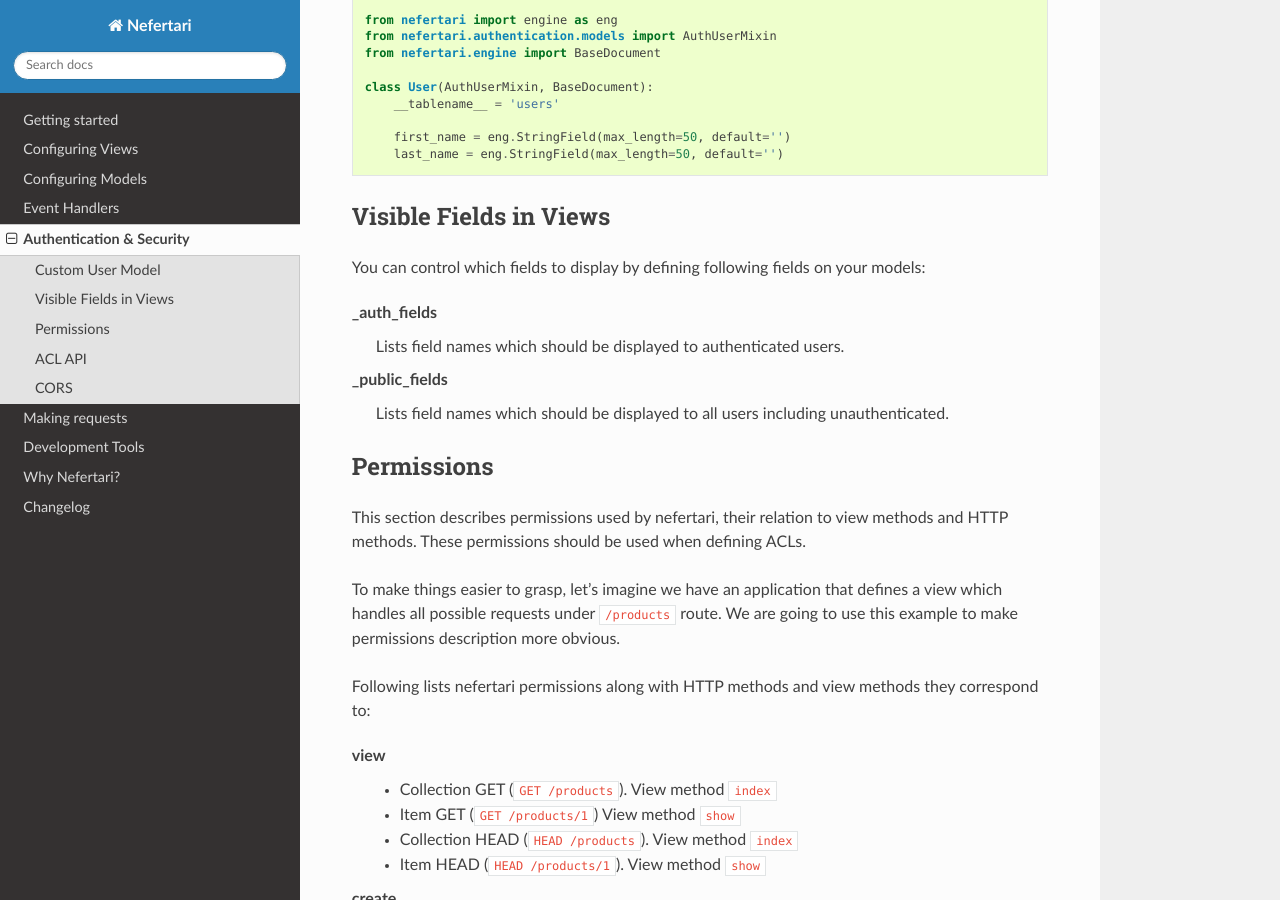
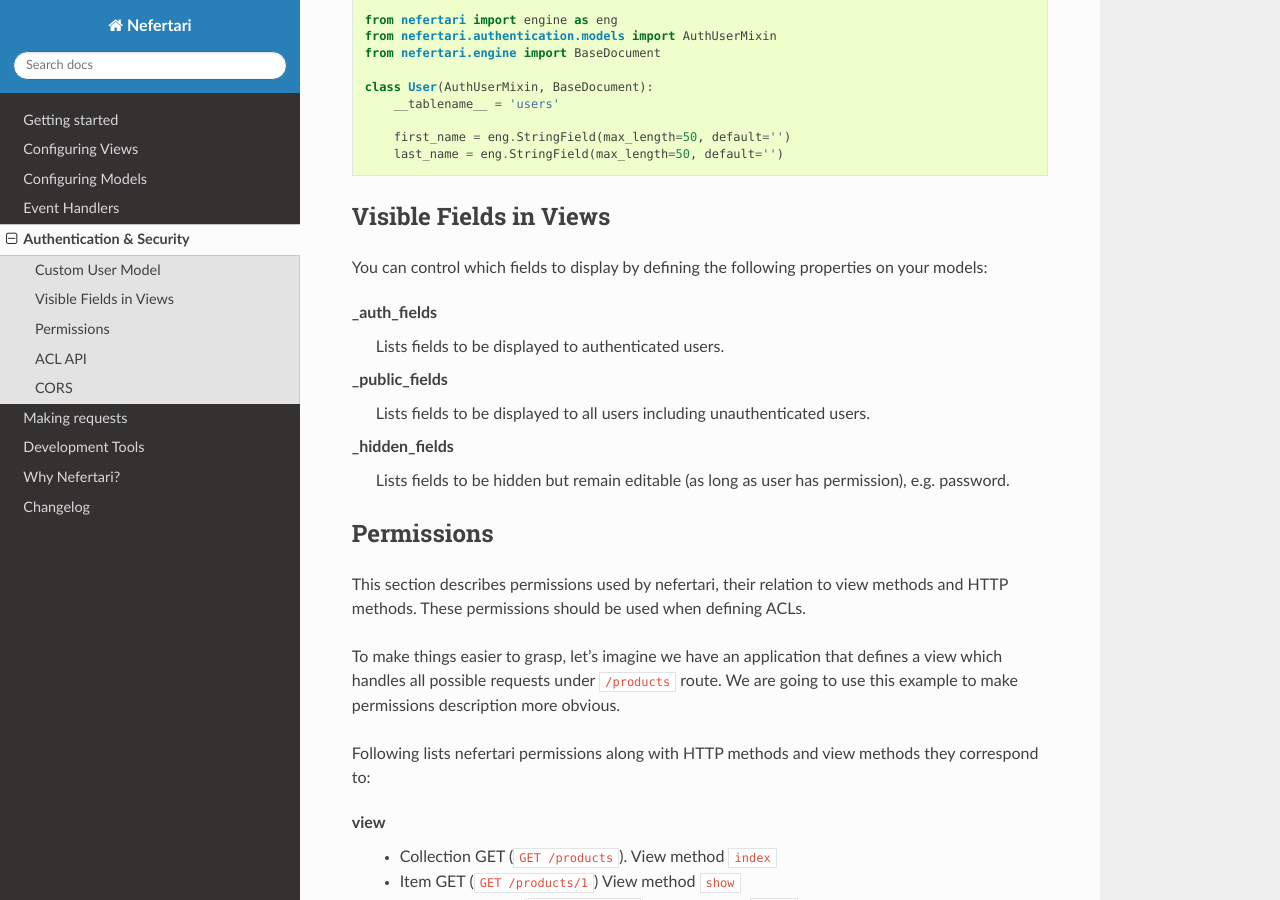
Before and after one commit to ramses-tech/nefertari, a Sphinx documentation site: the page built from docs/source/auth.rst, in a window 1280 px wide and 900 px high, scrolled down 477 px. Built offline with Sphinx 7.4.7 and the Read the Docs theme 2.0.0, drawn with Linux system fonts in a browser that asks for light colours.

Commit message:
added _hidden_fields to doc

```diff
--- a/docs/source/auth.rst
+++ b/docs/source/auth.rst
@@ -31,13 +31,16 @@
 Visible Fields in Views
 -----------------------
 
-You can control which fields to display by defining following fields on your models:
+You can control which fields to display by defining the following properties on your models:
 
 **_auth_fields**
-    Lists field names which should be displayed to authenticated users.
+    Lists fields to be displayed to authenticated users.
 
 **_public_fields**
-    Lists field names which should be displayed to all users including unauthenticated.
+    Lists fields to be displayed to all users including unauthenticated users.
+
+**_hidden_fields**
+    Lists fields to be hidden but remain editable (as long as user has permission), e.g. password.
 
 
 Permissions
--- a/docs/source/changelog.rst
+++ b/docs/source/changelog.rst
@@ -6,7 +6,7 @@
 * :feature:`-` Refactored event system: added CRUD-based event handlers, removed field processors
 * :feature:`-` Removed unnecessary extra '__confirmation' parameter from PATCH/PUT/DELETE collection requests
 * :feature:`-` Nested relationships are now indexed in bulk in ElasticSearch
-* :feature:`-` Added the ability to hide fields from responses by listing them in the '_hidden_fields' model attribute
+* :feature:`-` Added '_hidden_fields' model attribute to hide fields while remaining editable (e.g. password)
 * :bug:`- major` Fixed a bug causing polymorchic collections to always return 403
 * :bug:`- major` ??? Fixed a bug with nested relationships not respecting '_auth_fields'
 
--- a/docs/source/models.rst
+++ b/docs/source/models.rst
@@ -63,8 +63,8 @@
 
 Both database engines used by Nefertari implement a "Wrapper API" for developers who use Nefertari in their project. You can read more about either engine's in their respective documentation:
 
- * `nefertari-sqla documentation <http://nefertari-sqla.readthedocs.org/>`_
- * `nefertari-mongodb documentation <http://nefertari-mongodb.readthedocs.org/>`_
+    * `nefertari-sqla documentation <http://nefertari-sqla.readthedocs.org/>`_
+    * `nefertari-mongodb documentation <http://nefertari-mongodb.readthedocs.org/>`_
 
 BaseMixin
     Mixin with most of the API of *BaseDocument*. *BaseDocument* subclasses from this mixin.
@@ -75,6 +75,7 @@
     * `__tablename__`: table name (only required by nefertari-sqla)
     * `_auth_fields`: String names of fields meant to be displayed to authenticated users.
     * `_public_fields`: String names of fields meant to be displayed to non-authenticated users.
+    * `_hidden_fields`: String names of fields meant to be hidden but editable.
     * `_nested_relationships`: String names of relationship fields that should be included in JSON data of an object as full included documents. If relationship field is not present in this list, this field's value in JSON will be an object's ID or list of IDs.
 
 ESBaseDocument
--- a/docs/source/views.rst
+++ b/docs/source/views.rst
@@ -36,9 +36,6 @@
         def delete_many(self):
             es_stories = self.get_collection_es()
             stories = self.Model.filter_objects(es_stories)
-
-            if self.needs_confirmation():
-                return stories
 
             return self.Model._delete_many(stories, self.request)
 
```
Also changed, not shown: 1 other file.
